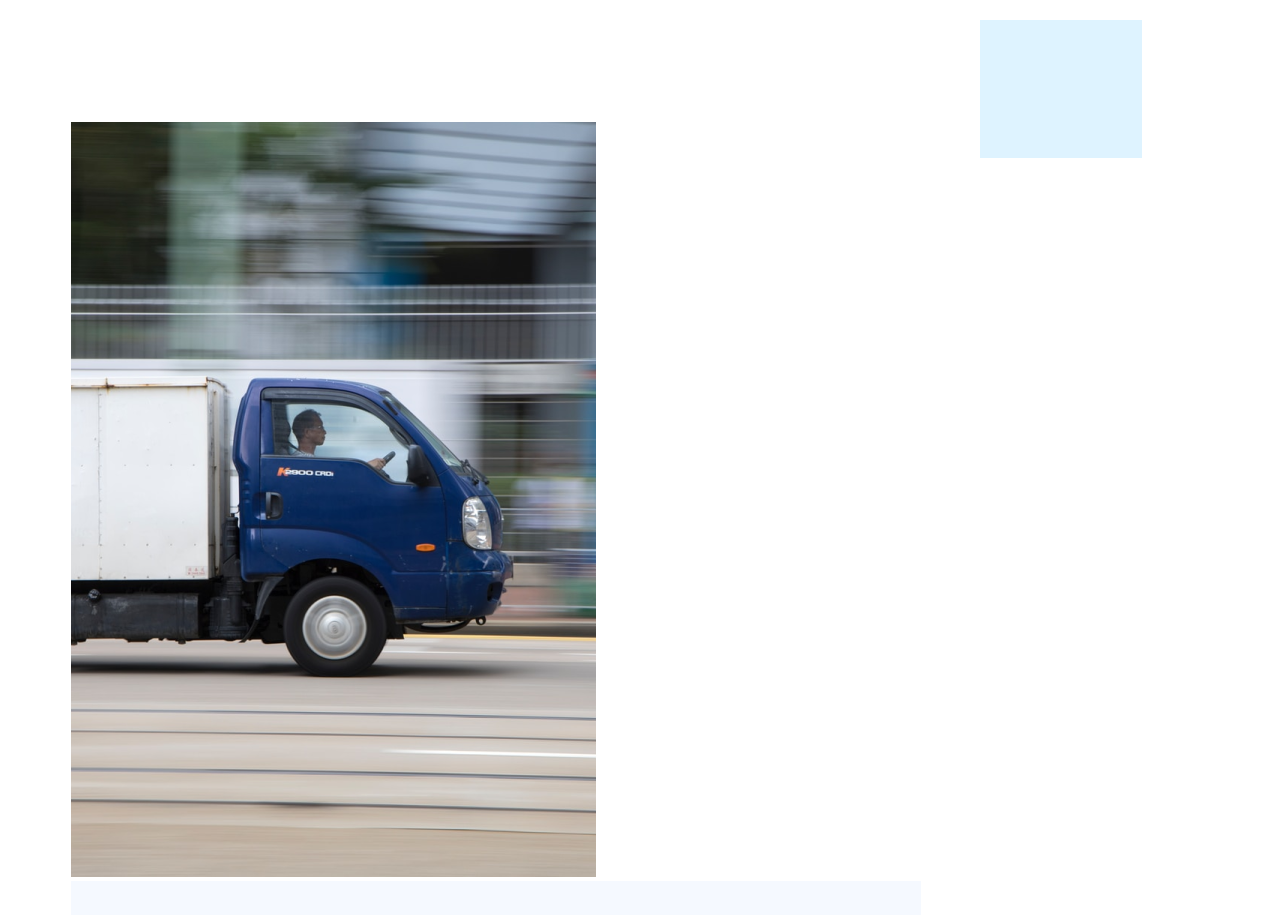
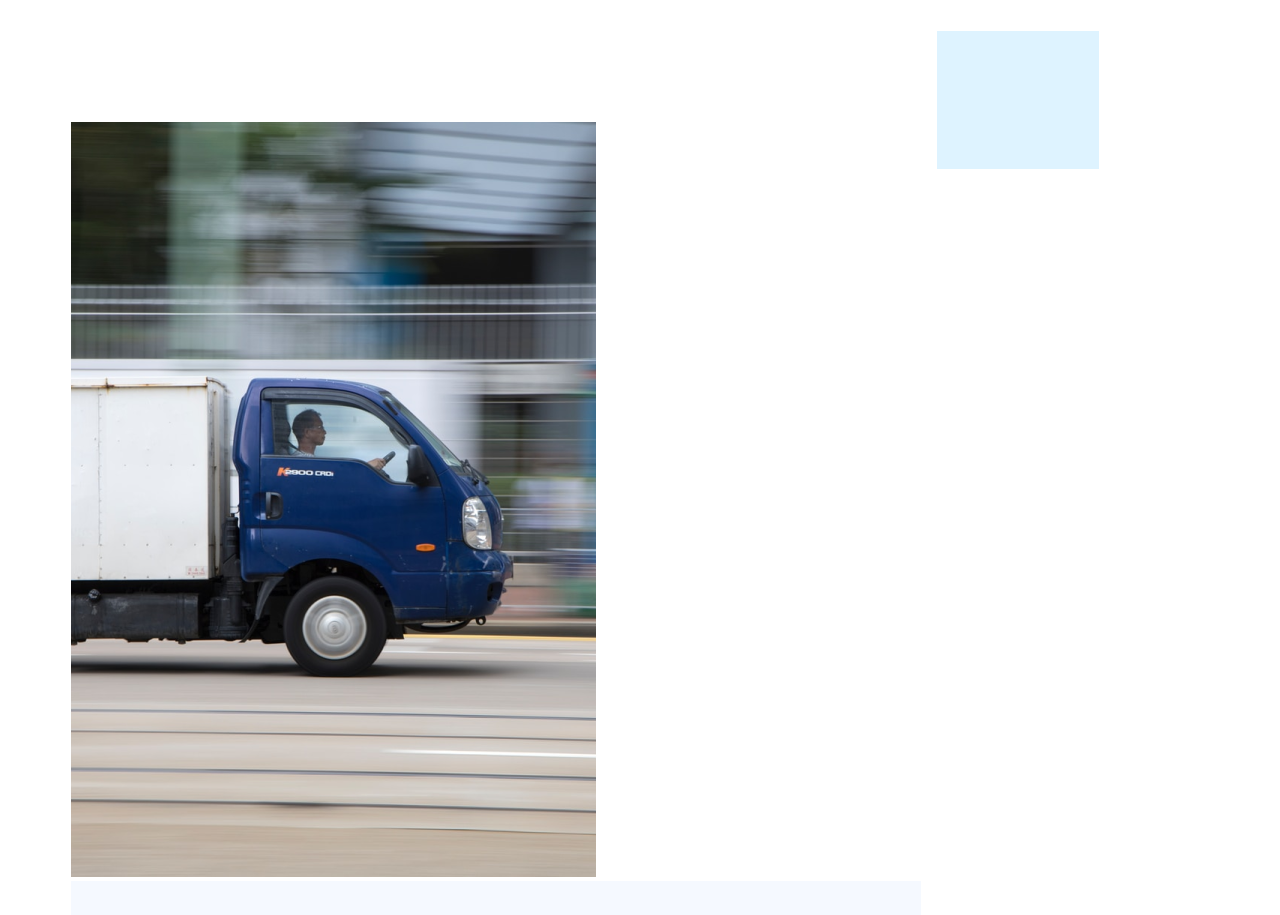
Before and after one commit to hakimov-dev/truck-service-landing, a Vue app: page / in a window 1280 px wide. Shown: the part 3180-4095 px from the top of the page. Built offline with nearby package versions, Linux system fonts and the light colour scheme; the HTML template or start-up script is replaced by a standard one.

Commit message:
Added animation.

```diff
--- a/src/views/Landing.vue
+++ b/src/views/Landing.vue
@@ -35,3 +35,17 @@ export default {
   }
 }
 </script>
+
+<style>
+.reveal {
+  position: relative;
+  transform: translateY(120px);
+  opacity: 0;
+  transition: all 3s ease
+}
+
+.reveal.active {
+  transform: translateY(0);
+  opacity: 1;
+}
+</style>
```
